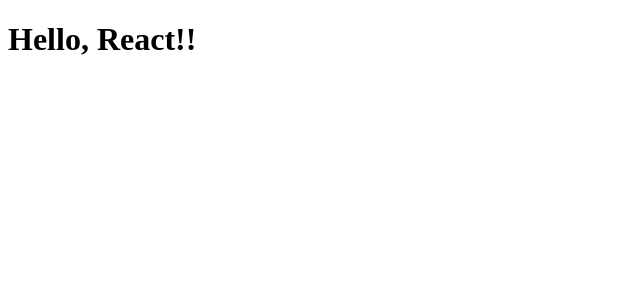
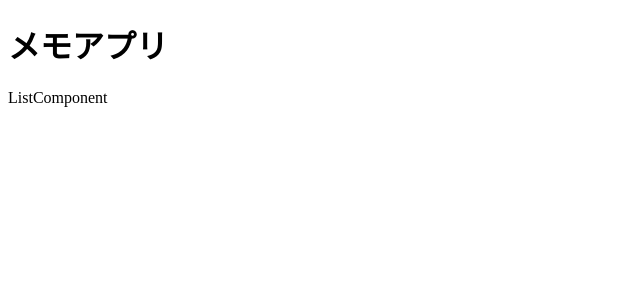
Before and after one commit to ysaito06/react-memo-app, a React (Vite) app: page / in a window 1280 px wide. Shown: the top 300 px of the page, without its empty margins (0-640 px from the left). Built offline with nearby package versions, Linux system fonts and the light colour scheme.

Commit message:
feat: add component base

```diff
--- a/src/App.tsx
+++ b/src/App.tsx
@@ -1,11 +1,15 @@
 import React from 'react';
+import Detail from './components/Detail';
+import List from './components/List';
 
-// Appコンポーネントを定義
+const screenType = 0;
+
 const App: React.FC = () => {
   return (
-    <div>
-      <h1>Hello, React!!</h1>
-    </div>
+    <>
+      <h1>メモアプリ</h1>
+      {screenType === 0 ? <List /> : <Detail />}
+    </>
   );
 };
 
--- /dev/null
+++ b/src/components/Detail.tsx
@@ -0,0 +1,7 @@
+import React from 'react';
+
+const Detail: React.FC = () => {
+  return <div>DetailComponent</div>;
+};
+
+export default Detail;
--- /dev/null
+++ b/src/components/List.tsx
@@ -0,0 +1,7 @@
+import React from 'react';
+
+const List: React.FC = () => {
+  return <div>ListComponent</div>;
+};
+
+export default List;
```
